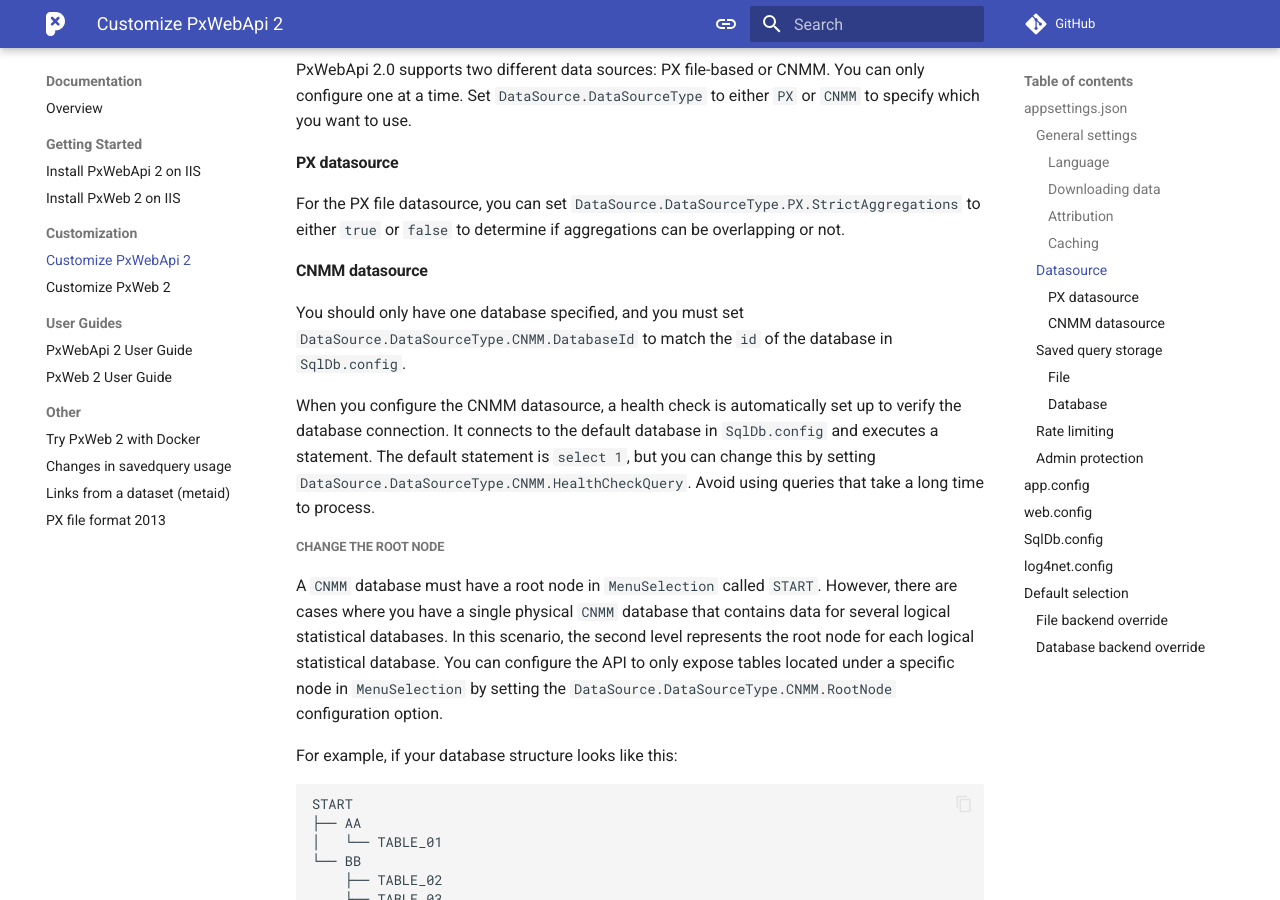
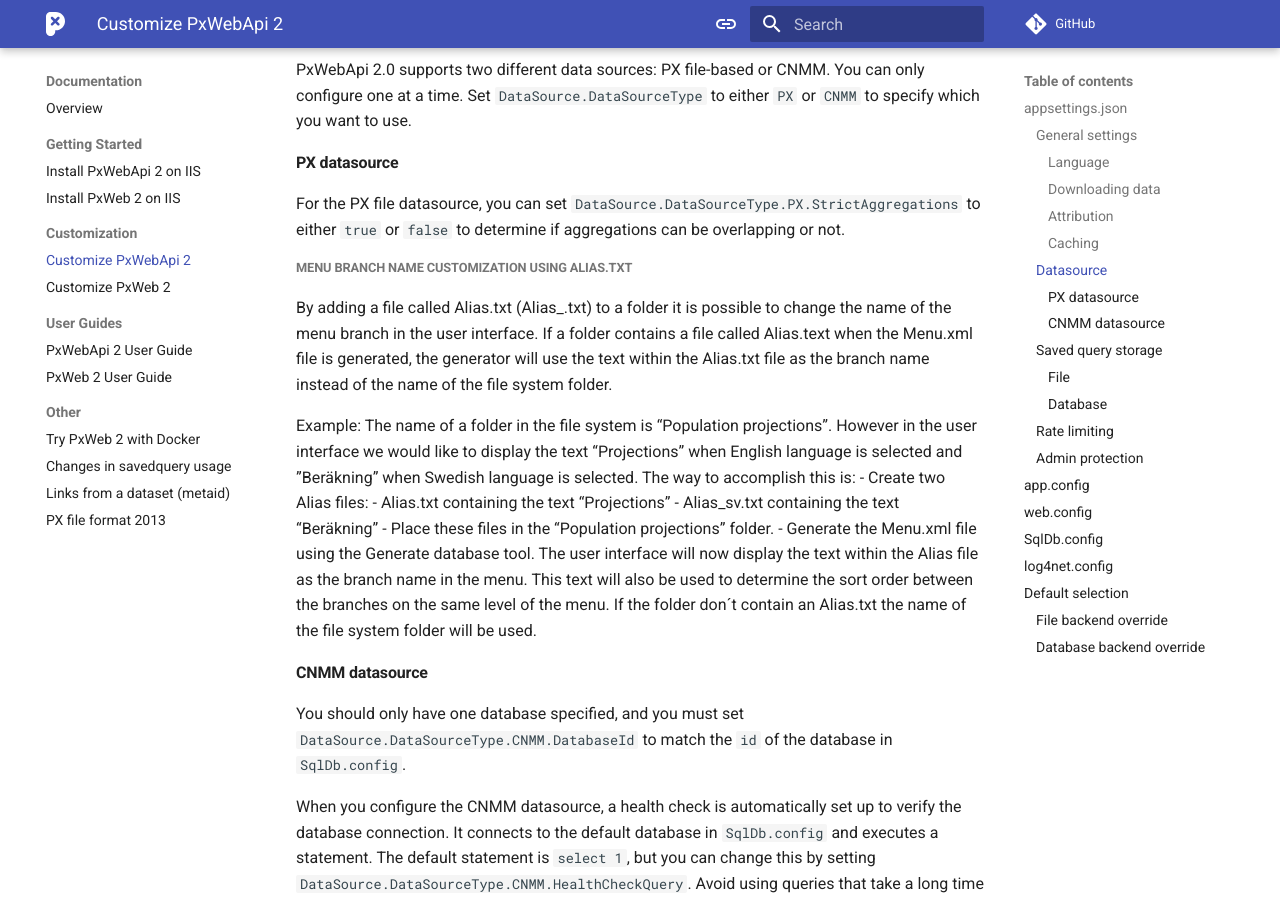
Before and after one commit to PxTools/pxtools.github.io, an MkDocs documentation site: the page built from docs/PxWebApi/documentation/configuration.md, in a window 1280 px wide and 900 px high, scrolled down 1602 px. Built offline with MkDocs 1.6.1 and Material for MkDocs 9.7.7, drawn with Linux system fonts in a browser that asks for light colours; comment, search, counter and statistics services are not loaded.

Commit message:
Document menu branch name customization with Alias.txt
Added instructions for customizing menu branch names using Alias.txt files.

```diff
--- a/docs/PxWebApi/documentation/configuration.md
+++ b/docs/PxWebApi/documentation/configuration.md
@@ -67,6 +67,30 @@ only configure one at a time. Set `DataSource.DataSourceType` to either `PX` or
 
 For the PX file datasource, you can set `DataSource.DataSourceType.PX.StrictAggregations`
 to either `true` or `false` to determine if aggregations can be overlapping or not.
+
+##### Menu branch name customization using Alias.txt
+
+By adding a file called Alias.txt (Alias_.txt) to a folder it is
+possible to change the name of the menu branch in the user interface.
+If a folder contains a file called Alias.text when the Menu.xml file is
+generated, the generator will use the text within the Alias.txt file as the
+branch name instead of the name of the file system folder.
+
+Example:
+The name of a folder in the file system is “Population projections”.
+However in the user interface we would like to display the text
+“Projections” when English language is selected and ”Beräkning” when
+Swedish language is selected. The way to accomplish this is:
+- Create two Alias files:
+  -  Alias.txt containing the text “Projections”
+  - Alias_sv.txt containing the text “Beräkning”
+- Place these files in the “Population projections” folder.
+- Generate the Menu.xml file using the Generate database tool.
+The user interface will now display the text within the Alias file as
+the branch name in the menu. This text will also be used to
+determine the sort order between the branches on the same level of
+the menu. If the folder don´t contain an Alias.txt the name of the
+file system folder will be used.
 
 #### CNMM datasource
 
```
